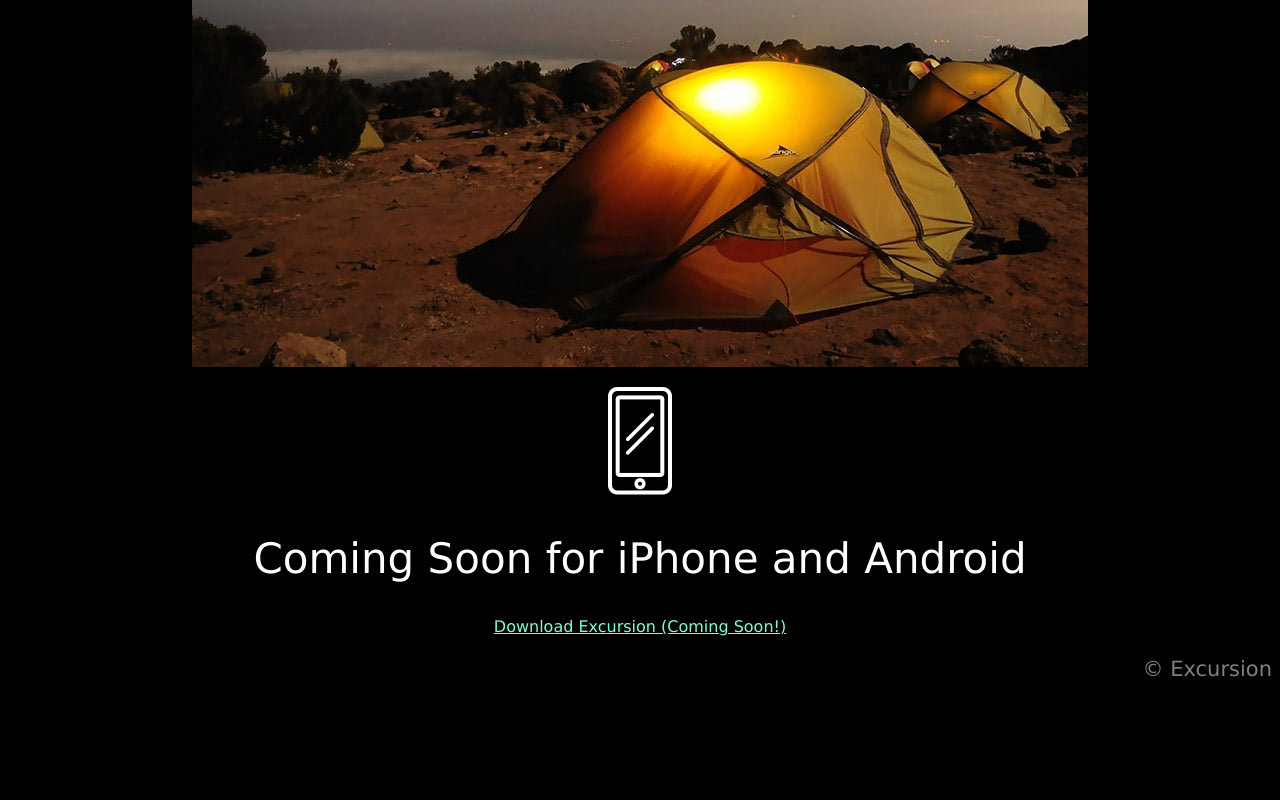
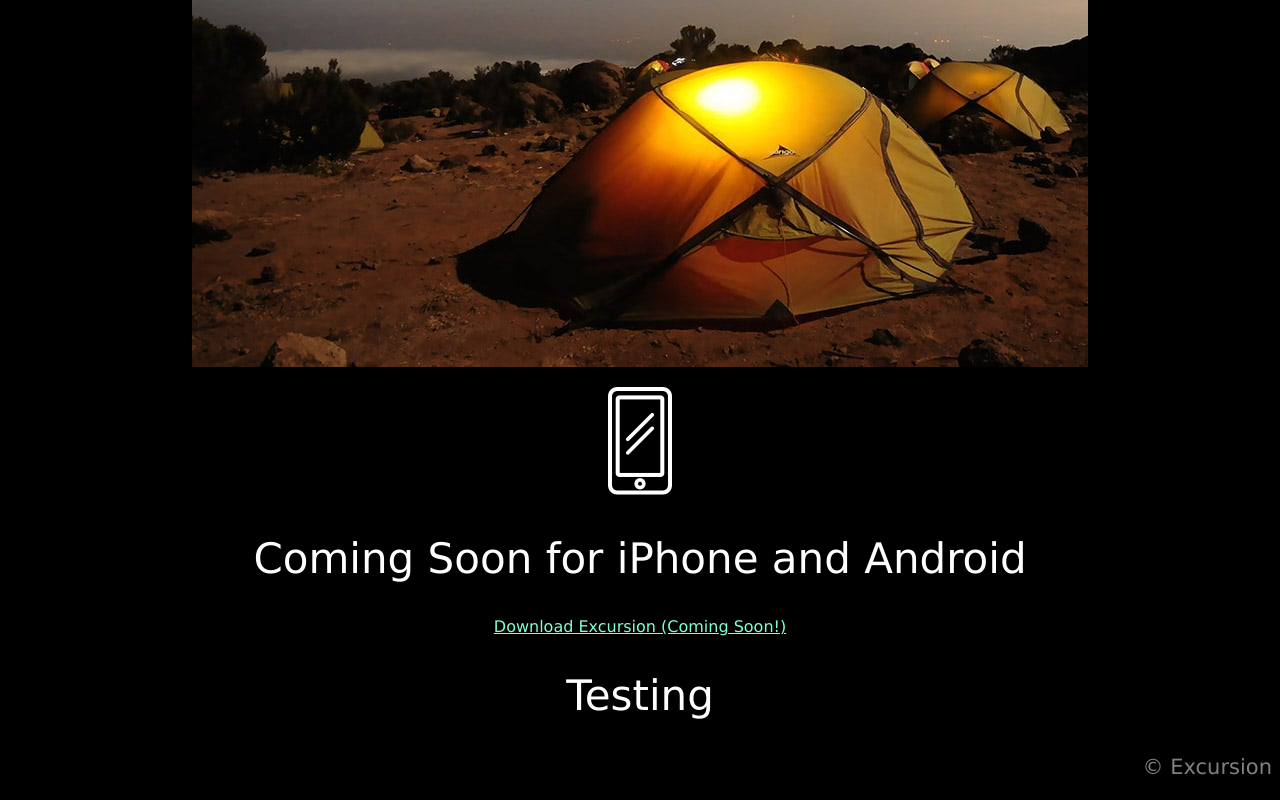
Before and after one commit to KeikiS95/excursion, a plain HTML site: page index.html in a window 1280 px wide. Shown: the part 645-1445 px from the top of the page. Before the commit the page ends 1347 px from the top, so only its background shows below. Drawn offline with Linux system fonts and the light colour scheme.

Commit message:
adding Testing

```diff
--- a/index.html
+++ b/index.html
@@ -20,6 +20,7 @@
         <p><img src="resources/images/phone.png"></p>
         <h2 class="header--secondary">Coming Soon for iPhone and Android</h2>
         <p><a class="link--cta" href="#">Download Excursion (Coming Soon!)</a></p>
+        <h2 class="header--secondary">Testing</h2>
         <p class="footer--copyright">© Excursion</p>
     </body>
 
```
